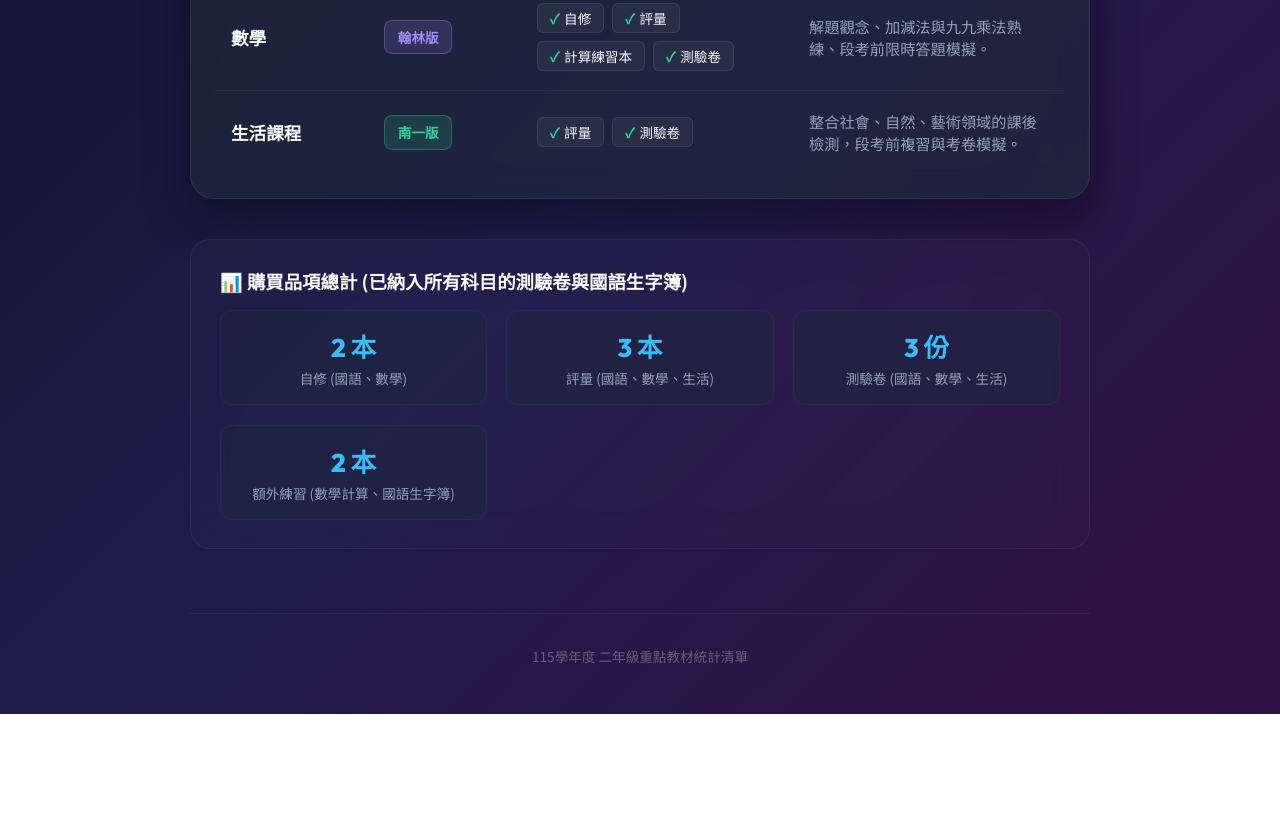
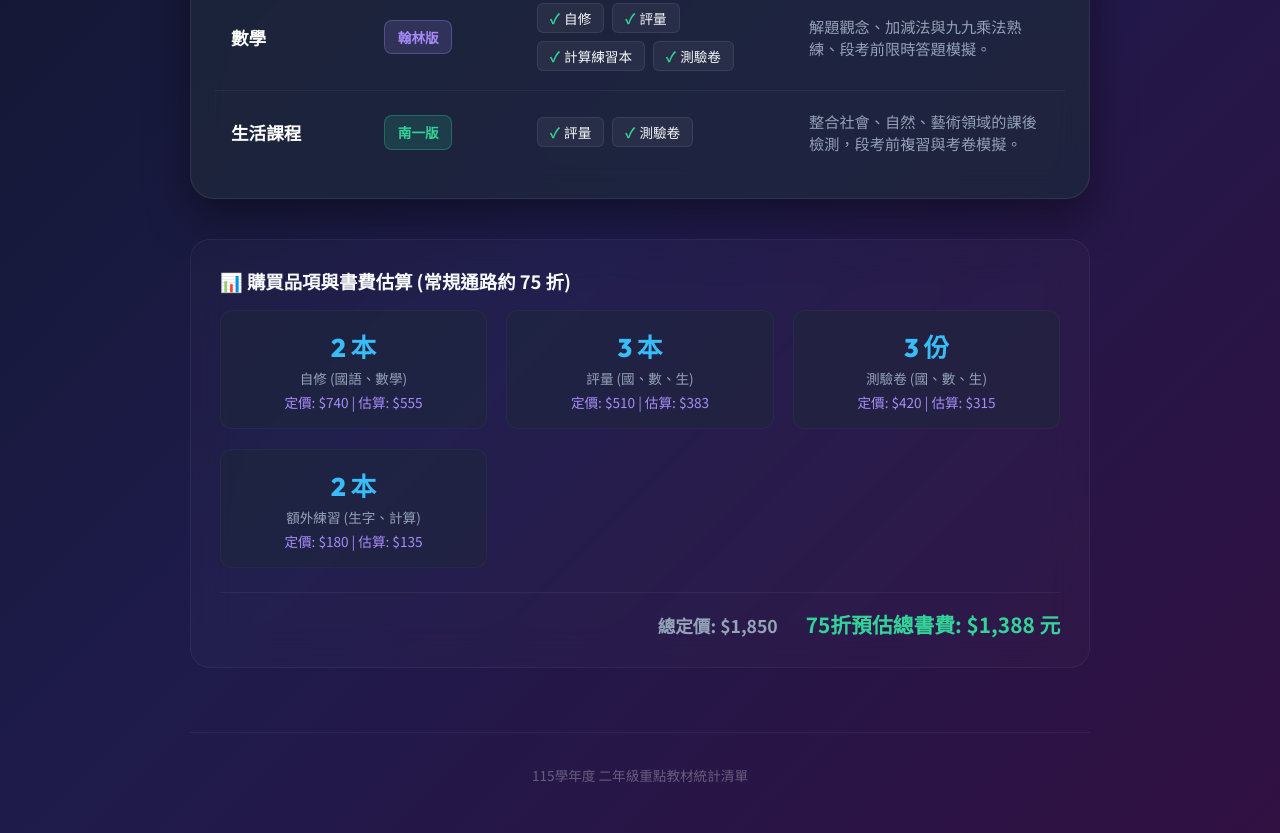
Before and after one commit to genius2plus/Ian, a plain HTML site: page index.html in a window 1280 px wide. Shown: the part 443-1276 px from the top of the page. Before the commit the page ends 1157 px from the top, so only its background shows below. Drawn offline with Linux system fonts and the light colour scheme.

Commit message:
Update book fee statistics and estimations in HTML pages

```diff
--- a/index.html
+++ b/index.html
@@ -339,25 +339,33 @@
         <!-- Summary Panel -->
         <div class="summary-panel">
             <div class="summary-title">
-                📊 購買品項總計 (已納入所有科目的測驗卷與國語生字簿)
+                📊 購買品項與書費估算 (常規通路約 75 折)
             </div>
             <div class="summary-grid">
                 <div class="summary-stat">
                     <div class="stat-value">2 本</div>
                     <div class="stat-label">自修 (國語、數學)</div>
+                    <div style="font-size: 0.85rem; margin-top: 0.25rem; color: #a78bfa;">定價: $740 | 估算: $555</div>
                 </div>
                 <div class="summary-stat">
                     <div class="stat-value">3 本</div>
-                    <div class="stat-label">評量 (國語、數學、生活)</div>
+                    <div class="stat-label">評量 (國、數、生)</div>
+                    <div style="font-size: 0.85rem; margin-top: 0.25rem; color: #a78bfa;">定價: $510 | 估算: $383</div>
                 </div>
                 <div class="summary-stat">
                     <div class="stat-value">3 份</div>
-                    <div class="stat-label">測驗卷 (國語、數學、生活)</div>
+                    <div class="stat-label">測驗卷 (國、數、生)</div>
+                    <div style="font-size: 0.85rem; margin-top: 0.25rem; color: #a78bfa;">定價: $420 | 估算: $315</div>
                 </div>
                 <div class="summary-stat">
                     <div class="stat-value">2 本</div>
-                    <div class="stat-label">額外練習 (數學計算、國語生字簿)</div>
+                    <div class="stat-label">額外練習 (生字、計算)</div>
+                    <div style="font-size: 0.85rem; margin-top: 0.25rem; color: #a78bfa;">定價: $180 | 估算: $135</div>
                 </div>
+            </div>
+            <div style="margin-top: 1.5rem; padding-top: 1rem; border-top: 1px solid rgba(255,255,255,0.05); text-align: right; font-size: 1.1rem; font-weight: bold;">
+                <span style="color: var(--text-secondary); margin-right: 1.5rem;">總定價: $1,850</span>
+                <span style="color: #34d399; font-size: 1.3rem;">75折預估總書費: $1,388 元</span>
             </div>
         </div>
 
```
Also changed, not shown: 潮音國小二年級教科書版本.html (+12 -4 lines).
